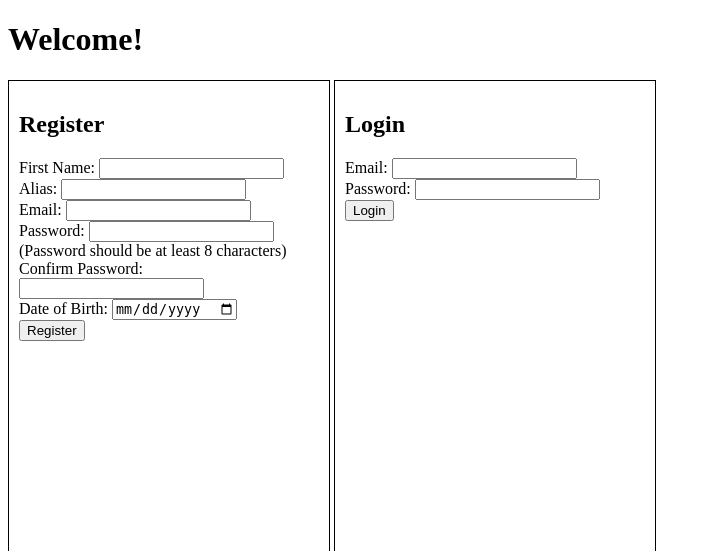
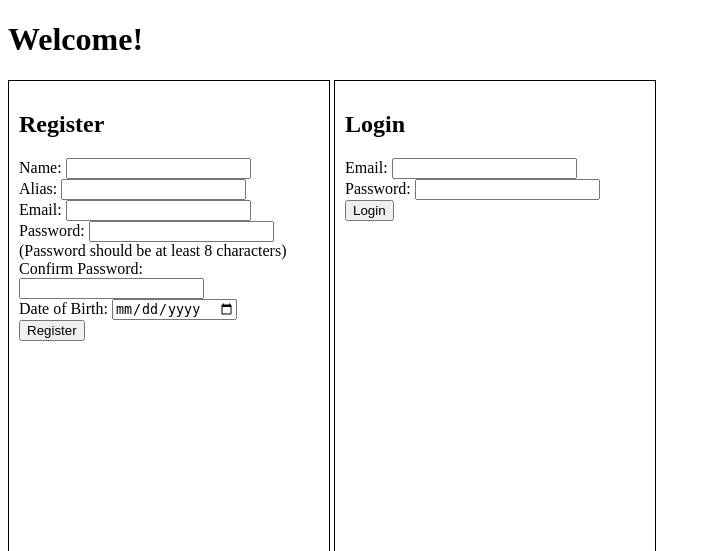
Before and after one commit to samcanning/friends, a Django app: page / in a window 1280 px wide. Shown: the top 551 px of the page, without its empty margins (0-711 px from the left). Run offline with Django 3.2, Linux system fonts and the light colour scheme; parts of the project's set-up code (start-up, migrations or seed data) failed here and were passed over.

Commit message:
updated login page

```diff
--- a/apps/login/templates/login/index.html
+++ b/apps/login/templates/login/index.html
@@ -22,7 +22,7 @@
         <h2>Register</h2>
         <form action='/register' method='post'>
             {%csrf_token%}
-            First Name: <input type='text' name='name'><br>
+            Name: <input type='text' name='name'><br>
             Alias: <input type='text' name='alias'><br>
             Email: <input type='email' name='email'><br>
             Password: <input type='password' name='password'><br>
```
